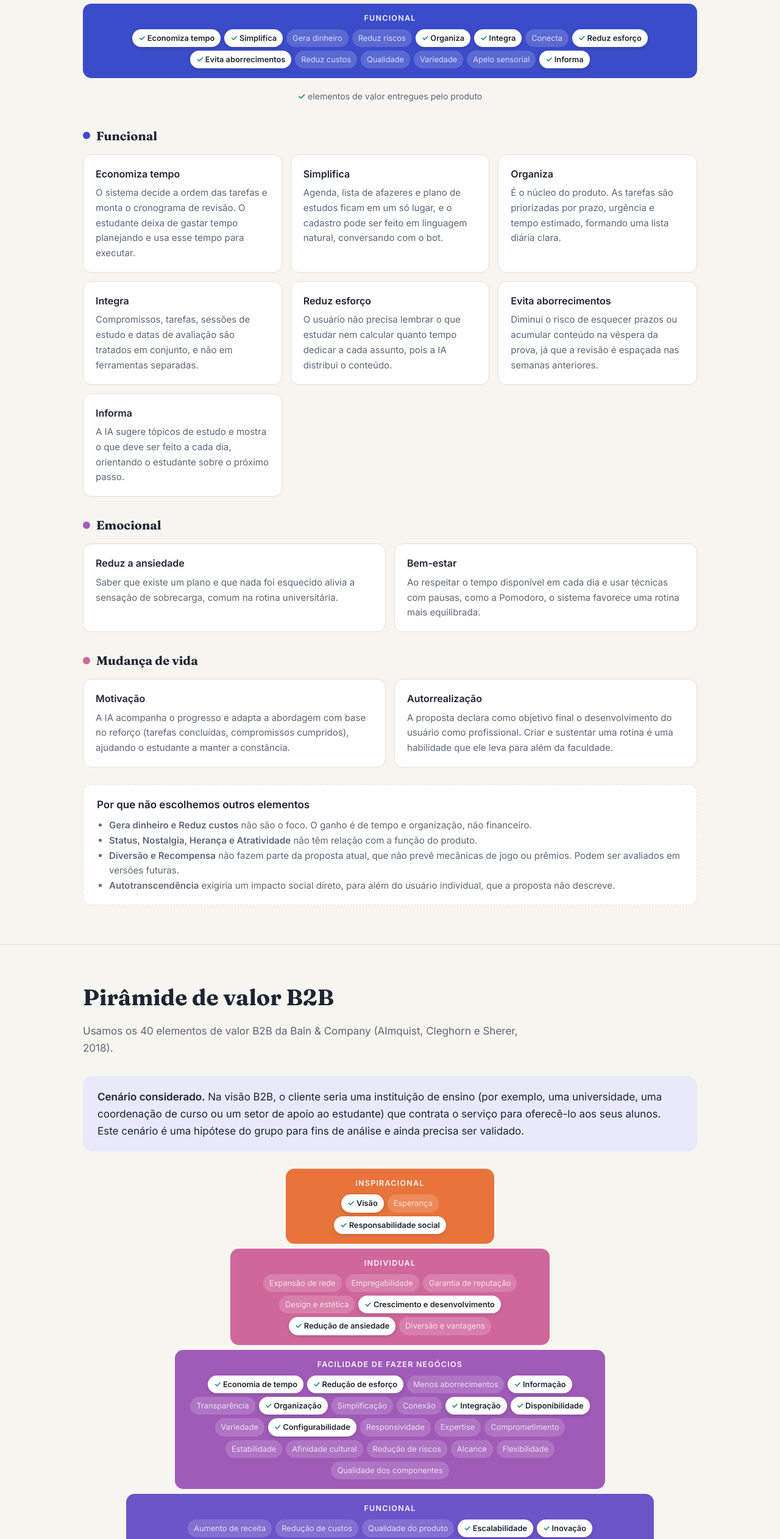
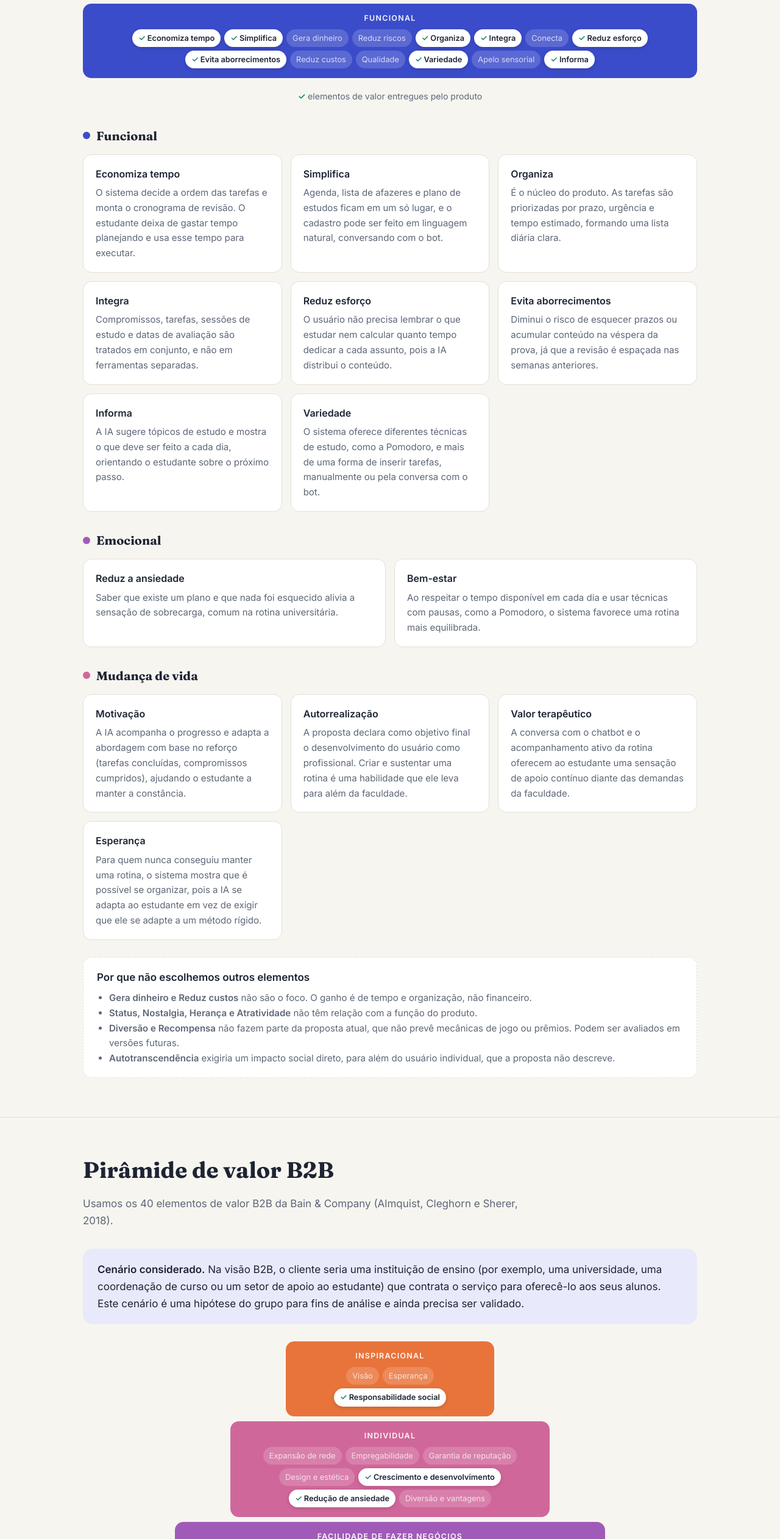
Before and after one commit to fernandobruzzi/Engenharia-de-Software, a plain HTML site: page index.html in a window 1280 px wide. Shown: the part 2777-5300 px from the top of the page at 61% size. Drawn offline with Linux system fonts and the light colour scheme.

Commit message:
fix: pirâmides

```diff
--- a/index.html
+++ b/index.html
@@ -271,7 +271,7 @@
           <span class="chip on">Economiza tempo</span><span class="chip on">Simplifica</span><span class="chip">Gera dinheiro</span>
           <span class="chip">Reduz riscos</span><span class="chip on">Organiza</span><span class="chip on">Integra</span>
           <span class="chip">Conecta</span><span class="chip on">Reduz esforço</span><span class="chip on">Evita aborrecimentos</span>
-          <span class="chip">Reduz custos</span><span class="chip">Qualidade</span><span class="chip">Variedade</span>
+          <span class="chip">Reduz custos</span><span class="chip">Qualidade</span><span class="chip on">Variedade</span>
           <span class="chip">Apelo sensorial</span><span class="chip on">Informa</span>
         </div>
       </div>
@@ -287,6 +287,7 @@
       <div class="value"><h4>Reduz esforço</h4><p>O usuário não precisa lembrar o que estudar nem calcular quanto tempo dedicar a cada assunto, pois a IA distribui o conteúdo.</p></div>
       <div class="value"><h4>Evita aborrecimentos</h4><p>Diminui o risco de esquecer prazos ou acumular conteúdo na véspera da prova, já que a revisão é espaçada nas semanas anteriores.</p></div>
       <div class="value"><h4>Informa</h4><p>A IA sugere tópicos de estudo e mostra o que deve ser feito a cada dia, orientando o estudante sobre o próximo passo.</p></div>
+      <div class="value"><h4>Variedade</h4><p>O sistema oferece diferentes técnicas de estudo, como a Pomodoro, e mais de uma forma de inserir tarefas, manualmente ou pela conversa com o bot.</p></div>
     </div>
 
     <div class="group-title"><span class="dot" style="background:var(--l3)"></span>Emocional</div>
@@ -299,6 +300,8 @@
     <div class="values">
       <div class="value"><h4>Motivação</h4><p>A IA acompanha o progresso e adapta a abordagem com base no reforço (tarefas concluídas, compromissos cumpridos), ajudando o estudante a manter a constância.</p></div>
       <div class="value"><h4>Autorrealização</h4><p>A proposta declara como objetivo final o desenvolvimento do usuário como profissional. Criar e sustentar uma rotina é uma habilidade que ele leva para além da faculdade.</p></div>
+      <div class="value"><h4>Valor terapêutico</h4><p>A conversa com o chatbot e o acompanhamento ativo da rotina oferecem ao estudante uma sensação de apoio contínuo diante das demandas da faculdade.</p></div>
+      <div class="value"><h4>Esperança</h4><p>Para quem nunca conseguiu manter uma rotina, o sistema mostra que é possível se organizar, pois a IA se adapta ao estudante em vez de exigir que ele se adapte a um método rígido.</p></div>
     </div>
 
     <div class="not-chosen">
@@ -326,7 +329,7 @@
     <div class="pyramid">
       <div class="level w1" style="background:var(--l5)">
         <div class="lname">Inspiracional</div>
-        <div class="chips"><span class="chip on">Visão</span><span class="chip">Esperança</span><span class="chip on">Responsabilidade social</span></div>
+        <div class="chips"><span class="chip">Visão</span><span class="chip">Esperança</span><span class="chip on">Responsabilidade social</span></div>
       </div>
       <div class="level w2" style="background:var(--l4)">
         <div class="lname">Individual</div>
@@ -339,13 +342,13 @@
       <div class="level w3" style="background:var(--l3)">
         <div class="lname">Facilidade de fazer negócios</div>
         <div class="chips">
-          <span class="chip on">Economia de tempo</span><span class="chip on">Redução de esforço</span><span class="chip">Menos aborrecimentos</span>
+          <span class="chip on">Economia de tempo</span><span class="chip on">Redução de esforço</span><span class="chip on">Menos aborrecimentos</span>
           <span class="chip on">Informação</span><span class="chip">Transparência</span><span class="chip on">Organização</span>
-          <span class="chip">Simplificação</span><span class="chip">Conexão</span><span class="chip on">Integração</span>
-          <span class="chip on">Disponibilidade</span><span class="chip">Variedade</span><span class="chip on">Configurabilidade</span>
+          <span class="chip on">Simplificação</span><span class="chip">Conexão</span><span class="chip">Integração</span>
+          <span class="chip on">Disponibilidade</span><span class="chip on">Variedade</span><span class="chip on">Configurabilidade</span>
           <span class="chip">Responsividade</span><span class="chip">Expertise</span><span class="chip">Comprometimento</span>
           <span class="chip">Estabilidade</span><span class="chip">Afinidade cultural</span><span class="chip">Redução de riscos</span>
-          <span class="chip">Alcance</span><span class="chip">Flexibilidade</span><span class="chip">Qualidade dos componentes</span>
+          <span class="chip">Alcance</span><span class="chip on">Flexibilidade</span><span class="chip">Qualidade dos componentes</span>
         </div>
       </div>
       <div class="level w4" style="background:var(--l2)">
@@ -382,10 +385,14 @@
     <div class="group-title"><span class="dot" style="background:var(--l3)"></span>Facilidade de fazer negócios</div>
     <div class="values">
       <div class="value"><h4>Economia de tempo e Redução de esforço</h4><p>Parte do acompanhamento da rotina de estudos, que hoje dependeria de atendimento individual, passa a ser feita pelo sistema.</p></div>
-      <div class="value"><h4>Organização e Integração</h4><p>Centraliza compromissos, tarefas e datas de avaliação em uma única ferramenta oferecida pela instituição.</p></div>
+      <div class="value"><h4>Organização</h4><p>Centraliza compromissos, tarefas e datas de avaliação em uma única ferramenta oferecida pela instituição.</p></div>
       <div class="value"><h4>Informação</h4><p>A IA orienta o estudante sobre o que estudar e quando, apoiando o trabalho pedagógico da instituição.</p></div>
       <div class="value"><h4>Disponibilidade</h4><p>O chatbot está disponível a qualquer hora, inclusive fora do horário de funcionamento da universidade.</p></div>
       <div class="value"><h4>Configurabilidade</h4><p>O sistema se ajusta ao tempo disponível e ao comportamento de cada aluno, em vez de impor um modelo único de rotina.</p></div>
+      <div class="value"><h4>Menos aborrecimentos</h4><p>A instituição não precisa lidar com tantos casos de alunos que perderam prazos ou acumularam conteúdo, já que o sistema avisa e distribui as revisões com antecedência.</p></div>
+      <div class="value"><h4>Simplificação</h4><p>Uma única ferramenta substitui várias soluções isoladas de agenda, lista de tarefas e plano de estudos, o que torna mais simples oferecer esse apoio aos alunos.</p></div>
+      <div class="value"><h4>Variedade</h4><p>A instituição oferece aos alunos diferentes técnicas de estudo e formas de uso, atendendo perfis distintos com um só serviço.</p></div>
+      <div class="value"><h4>Flexibilidade</h4><p>O sistema se ajusta ao tempo disponível de cada aluno e muda de técnica conforme o comportamento dele, o que permite atender rotinas muito diferentes.</p></div>
     </div>
 
     <div class="group-title"><span class="dot" style="background:var(--l4)"></span>Individual</div>
@@ -396,7 +403,6 @@
 
     <div class="group-title"><span class="dot" style="background:var(--l5)"></span>Inspiracional</div>
     <div class="values">
-      <div class="value"><h4>Visão</h4><p>Representa uma forma diferente de apoiar o estudante, centrada na pessoa e não apenas na lista de tarefas.</p></div>
       <div class="value"><h4>Responsabilidade social</h4><p>Ajudar alunos que têm dificuldade de criar e manter uma rotina pode favorecer seu desempenho e sua permanência no curso.</p></div>
     </div>
 
@@ -407,6 +413,8 @@
         <li><b>Expansão de rede, Empregabilidade e Garantia de reputação</b> dependeriam de resultados ainda não demonstrados.</li>
         <li><b>Elementos de relacionamento</b> (Responsividade, Expertise, Comprometimento, Estabilidade) dependem da empresa fornecedora e não do produto em si, e ainda não podem ser avaliados.</li>
         <li><b>Esperança</b> foi considerada mais forte na visão do aluno do que na da instituição.</li>
+        <li><b>Visão</b> foi retirada porque a proposta não descreve uma mudança de direção estratégica para a instituição, e sim um apoio prático aos alunos.</li>
+        <li><b>Integração</b> foi retirada porque, nesta fase, o sistema não prevê integração com os sistemas da instituição, como o de matrícula ou o ambiente virtual.</li>
       </ul>
     </div>
   </div>
```
Also changed, not shown: 1 other file.
